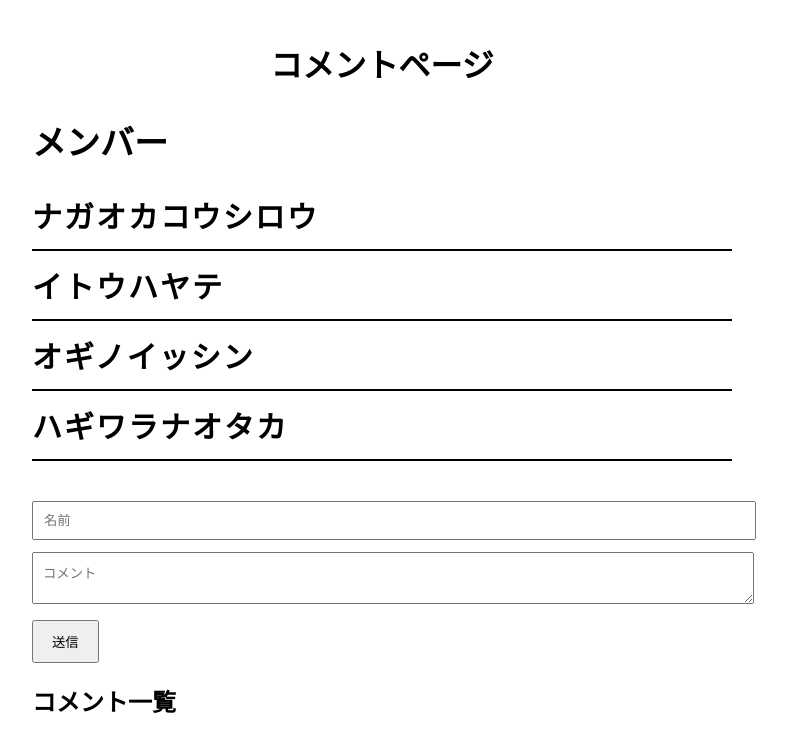
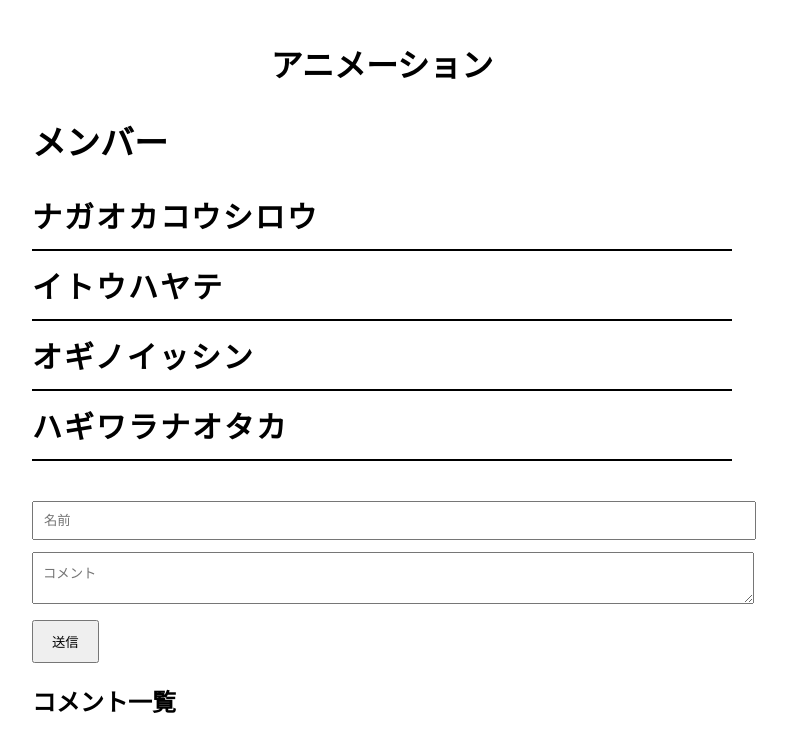
Before and after one commit to 20053039-bot/hayato, a plain HTML site: page index.html in a window 1280 px wide. Shown: the whole page, without its empty margins (258-1045 px from the left). Drawn offline with nearby package versions, Linux system fonts and the light colour scheme; no server answers.

Commit message:
Update index.html
test

```diff
--- a/index.html
+++ b/index.html
@@ -2,12 +2,12 @@
 <html lang="ja">
 <head>
   <meta charset="UTF-8">
-  <title>コメントページ</title>
+  <title>アニメーション</title>
   <link rel="stylesheet" href="style.css">
 </head>
 <body>
 
-  <h1>コメントページ</h1>
+  <h1>アニメーション</h1>
 
   <!-- 🔥 メンバー表示（大きめ） -->
   <h2 class="member-title">メンバー</h2>
```
